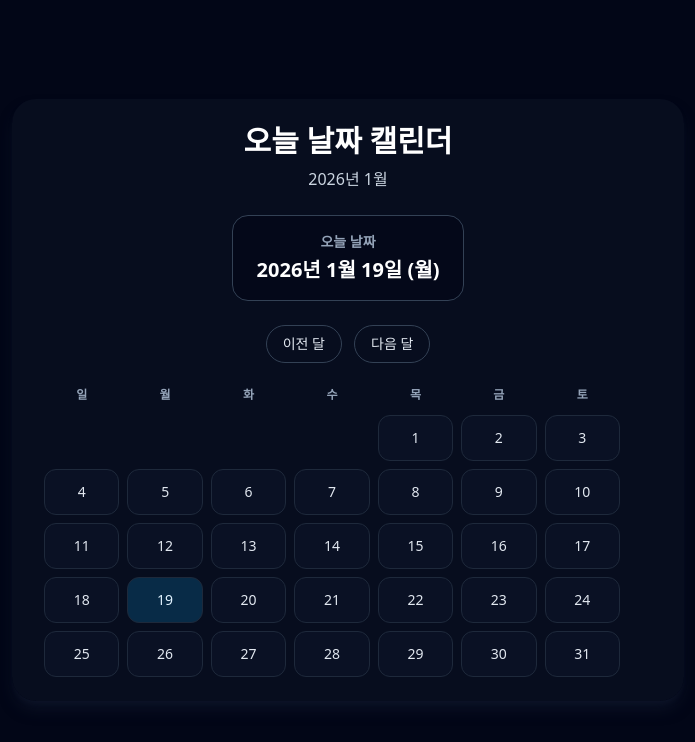
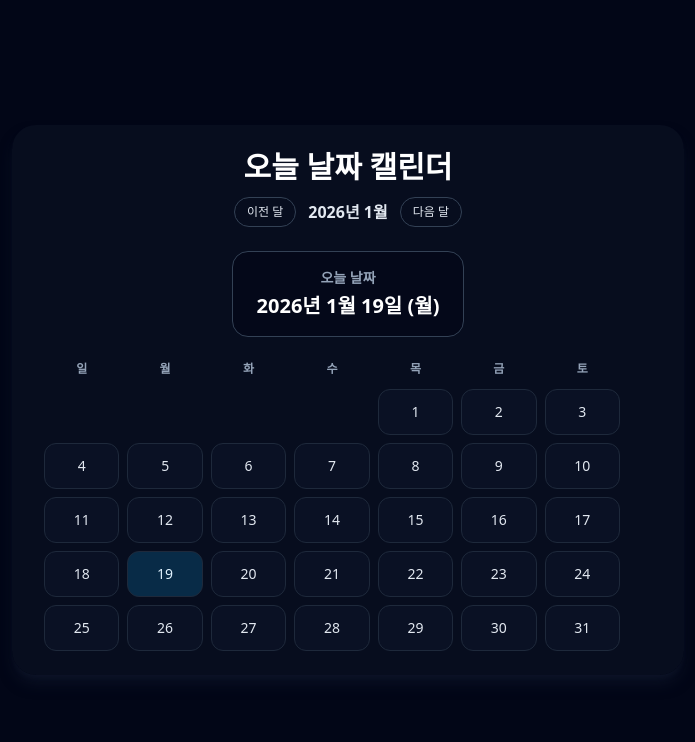
Before and after one commit to bloomspes/CodingLife, a React (Vite) app in the folder 20260118/: page / in a window 1280 px wide. Shown: the top 742 px of the page, without its empty margins (292-987 px from the left). Built offline with nearby package versions, Linux system fonts and the light colour scheme.

Commit message:
연·월 양옆 버튼 배치
연·월 표기 좌우에 이전/다음 달 버튼을 배치한다.
상단 컨트롤 배치를 요구사항에 맞춘다.

```diff
--- a/20260118/src/routes/index.tsx
+++ b/20260118/src/routes/index.tsx
@@ -43,31 +43,31 @@ function HomePage() {
       <div className="flex w-full max-w-2xl flex-col gap-6 rounded-3xl bg-slate-900/40 px-8 py-6 text-center shadow-lg shadow-slate-900/80">
         <header>
           <h1 className="text-3xl font-semibold text-white">오늘 날짜 캘린더</h1>
-          <p className="mt-2 text-base text-slate-300">
-            {currentYear}년 {currentMonth}월
-          </p>
+          <div className="mt-3 flex items-center justify-center gap-3">
+            <button
+              type="button"
+              className="rounded-full border border-slate-700 px-3 py-1.5 text-xs text-slate-200"
+              onClick={handlePrevMonth}
+            >
+              이전 달
+            </button>
+            <p className="text-base font-semibold text-slate-200">
+              {currentYear}년 {currentMonth}월
+            </p>
+            <button
+              type="button"
+              className="rounded-full border border-slate-700 px-3 py-1.5 text-xs text-slate-200"
+              onClick={handleNextMonth}
+            >
+              다음 달
+            </button>
+          </div>
         </header>
         <div className="flex items-center justify-center">
           <div className="rounded-2xl border border-slate-700 bg-slate-950/60 px-6 py-4">
             <p className="text-sm font-semibold text-slate-400">오늘 날짜</p>
             <p className="mt-1 text-xl font-semibold text-white">{todayText}</p>
           </div>
-        </div>
-        <div className="flex flex-wrap items-center justify-center gap-3">
-          <button
-            type="button"
-            className="rounded-full border border-slate-700 px-4 py-2 text-sm text-slate-200"
-            onClick={handlePrevMonth}
-          >
-            이전 달
-          </button>
-          <button
-            type="button"
-            className="rounded-full border border-slate-700 px-4 py-2 text-sm text-slate-200"
-            onClick={handleNextMonth}
-          >
-            다음 달
-          </button>
         </div>
         <MonthGrid
           days={days}
```
